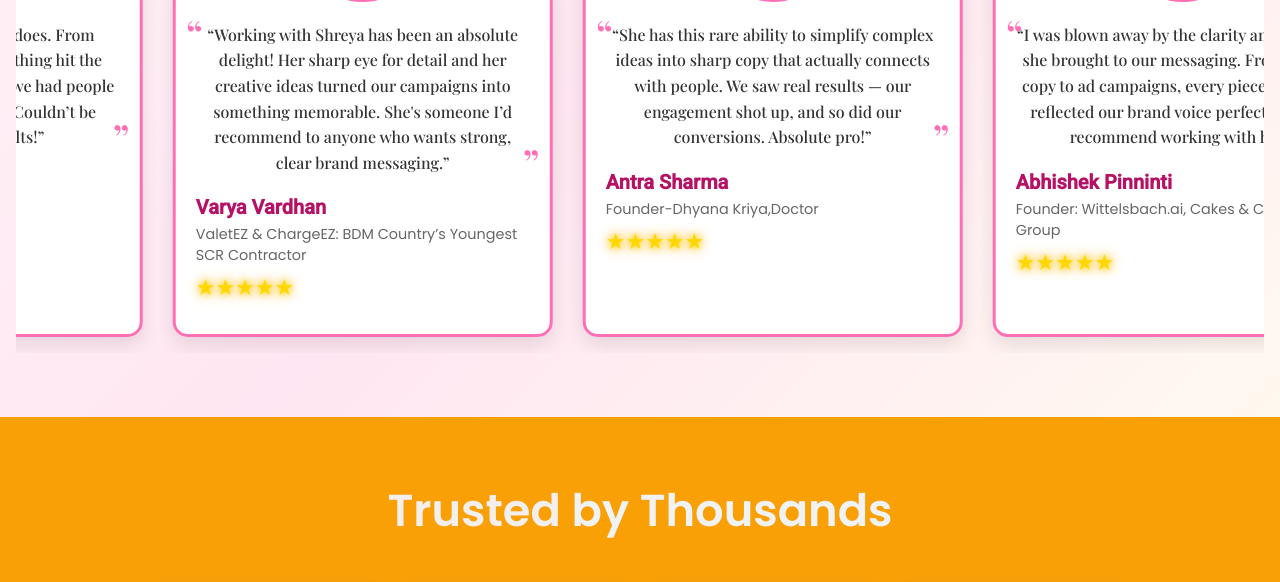
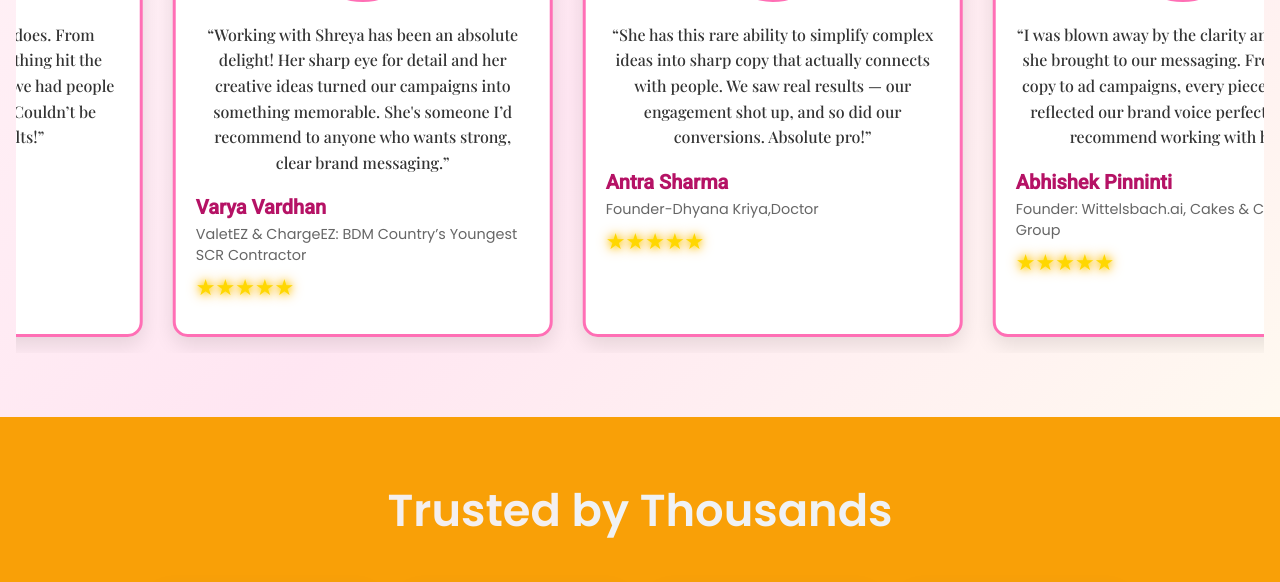
Before and after one commit to Kathalaaan/Shreya_Gunda, a plain HTML site: page index.html in a window 1280 px wide. Shown: the part 5643-6225 px from the top of the page. Drawn offline with nearby package versions, Linux system fonts and the light colour scheme.

Commit message:
Update index.html

```diff
--- a/index.html
+++ b/index.html
@@ -1823,7 +1823,7 @@ Growth Marketer
 }
 
 .mycard .text::before {
-  content: "“";
+
   font-family: "Playfair Display", serif;
   font-size: 40px;
   color: #ff6fb5;
@@ -1833,7 +1833,7 @@ Growth Marketer
 }
 
 .mycard .text::after {
-  content: "”";
+
   font-family: "Playfair Display", serif;
   font-size: 40px;
   color: #ff6fb5;
```
